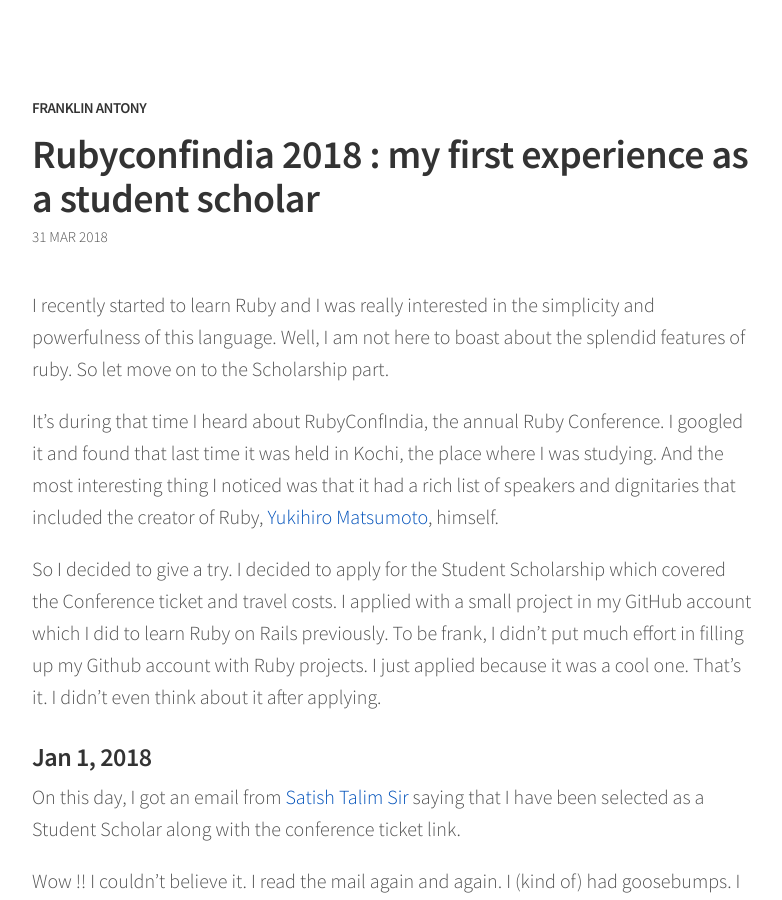
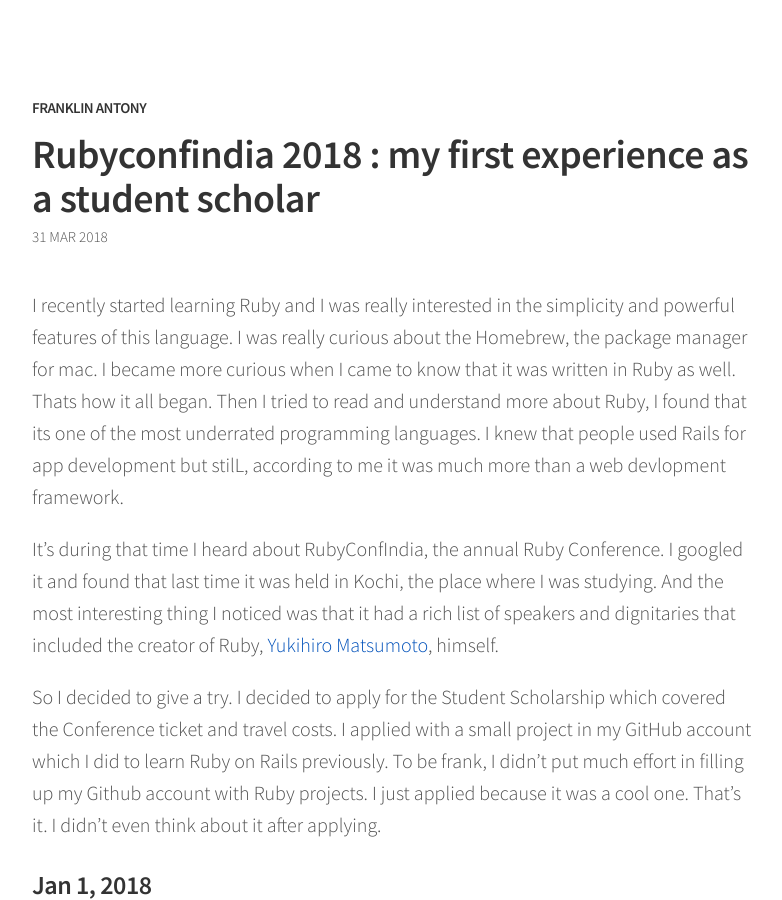
Before and after one commit to beingfranklin/blog, a Jekyll site: the page built from _posts/2018-03-31-rubyconfindia 2018 : my first experience as a student scholar.md, in a window 1280 px wide and 900 px high. Shown: the whole window, without its empty margins (248-1030 px from the left). Built offline with Jekyll 4.4.1, drawn with Linux system fonts in a browser that asks for light colours; comment, search, counter and statistics services are not loaded.

Commit message:
Fixed typo in post

```diff
--- a/_posts/2018-03-31-rubyconfindia 2018 : my first experience as a student scholar.md
+++ b/_posts/2018-03-31-rubyconfindia 2018 : my first experience as a student scholar.md
@@ -2,7 +2,7 @@
 published: true
 ---
 
-I recently started to learn Ruby and I was really interested in the simplicity and powerfulness of this language. Well, I am not here to boast about the splendid features of ruby.  So let move on to the Scholarship part.
+I recently started learning Ruby and I was really interested in the simplicity and powerful features of this language. I was really curious about the Homebrew, the package manager for mac. I became more curious when I came to know that it was written in Ruby as well. Thats how it all began. Then I tried to read and understand more about Ruby, I found that its one of the most underrated programming languages. I knew that people used Rails for app development but stilL, according to me it was much more than a web devlopment framework.
 
 It's during that time I heard about RubyConfIndia, the annual Ruby Conference. I googled it and found that last time it was held in Kochi, the place where I was studying. And the most interesting thing I noticed was that it had a rich list of speakers and dignitaries that included the creator of Ruby, [Yukihiro Matsumoto](https://twitter.com/yukihiro_matz "Yukihiro Matsumoto Twitter"), himself.
 
```
